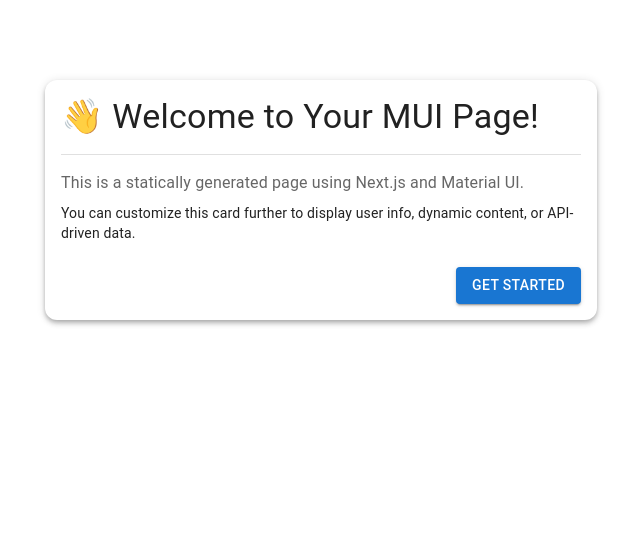
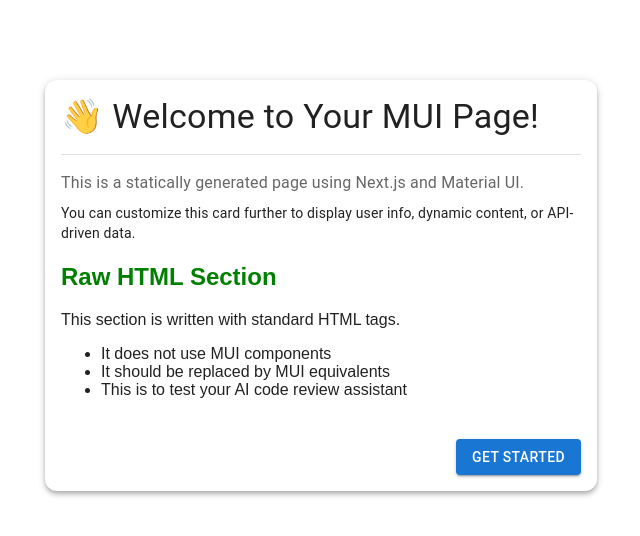
Before and after one commit to Yogesh-developer/React-material-ui, a Next.js app: page / in a window 1280 px wide. Shown: the top 536 px of the page, without its empty margins (319-959 px from the left). Built offline with nearby package versions, Linux system fonts and the light colour scheme.

Commit message:
added html code

```diff
--- a/pages/index.tsx
+++ b/pages/index.tsx
@@ -32,6 +32,16 @@
               You can customize this card further to display user info, dynamic
               content, or API-driven data.
             </Typography>
+
+            <h2 style={{ color: "green", fontWeight: "bold" }}>
+              Raw HTML Section
+            </h2>
+            <p>This section is written with standard HTML tags.</p>
+            <ul>
+              <li>It does not use MUI components</li>
+              <li>It should be replaced by MUI equivalents</li>
+              <li>This is to test your AI code review assistant</li>
+            </ul>
           </CardContent>
 
           <CardActions sx={{ justifyContent: "flex-end", px: 2, pb: 2 }}>
```
